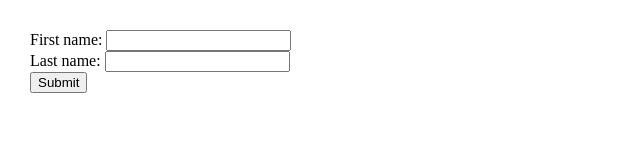
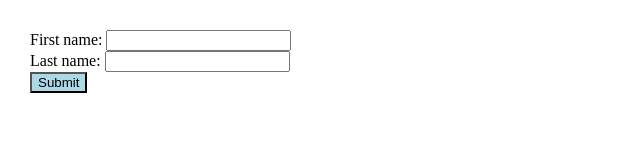
Before and after one commit to acciojob/form-login-ayushagarwal2502, a website: page main.html in a window 1280 px wide. Shown: the whole page, without its empty margins (0-640 px from the left). Drawn offline with Linux system fonts and the light colour scheme.

Commit message:
created a submission

```diff
--- a/main.html
+++ b/main.html
@@ -7,6 +7,9 @@
 		<title>Return first and last name from a form</title>
 		<style type="text/css">
 			body {margin: 30px;}
+			input[type=submit]{
+				background-color:lightblue;
+			}
 		</style>
 	<link rel="stylesheet" href="styles.css">
 </head>
```
